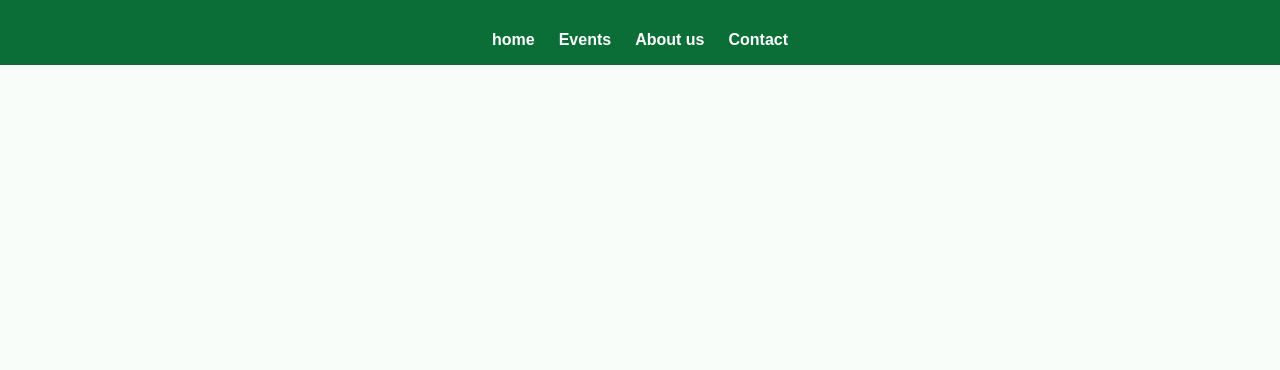
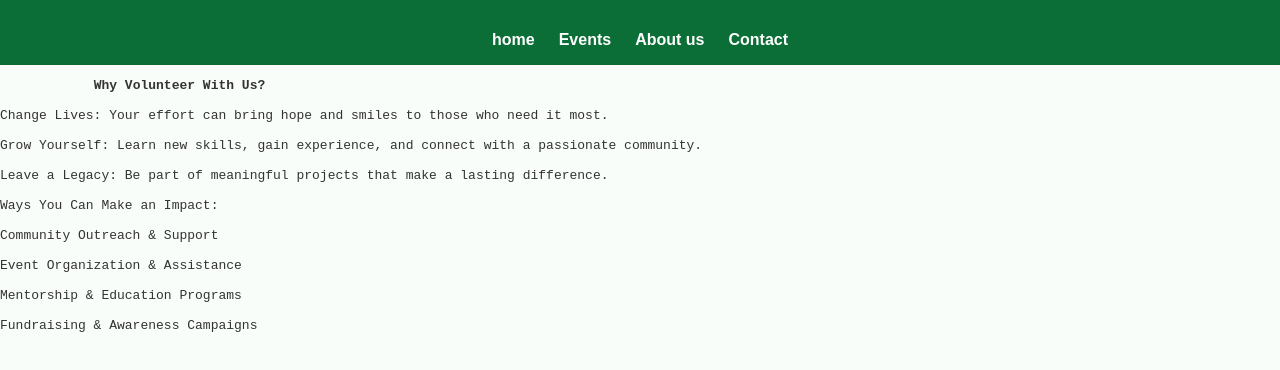
Before and after one commit to nirmiti-nagrare/Team-InnovateHer-s, a plain HTML site: page volunteer.html in a window 1280 px wide. Shown: the part 56-426 px from the top of the page. Drawn offline with Linux system fonts and the light colour scheme.

Commit message:
volunteer section added

```diff
--- a/volunteer.html
+++ b/volunteer.html
@@ -17,7 +17,25 @@
             <div><a href="/Team-InnovateHer-s/aboutUs.html">About us</a></div>
             <div><a href="/Team-InnovateHer-s/contact.html">Contact</a></div>
         </nav>
+        </header>
+        <pre>
+            <b>Why Volunteer With Us?</b>
 
-    </header>
+Change Lives: Your effort can bring hope and smiles to those who need it most.
+
+Grow Yourself: Learn new skills, gain experience, and connect with a passionate community.
+
+Leave a Legacy: Be part of meaningful projects that make a lasting difference.
+
+Ways You Can Make an Impact:
+
+Community Outreach & Support
+
+Event Organization & Assistance
+
+Mentorship & Education Programs
+
+Fundraising & Awareness Campaigns
+        </pre>
 </body>
 </html>
```
Also changed, not shown: index.html (+1 -0 lines).
